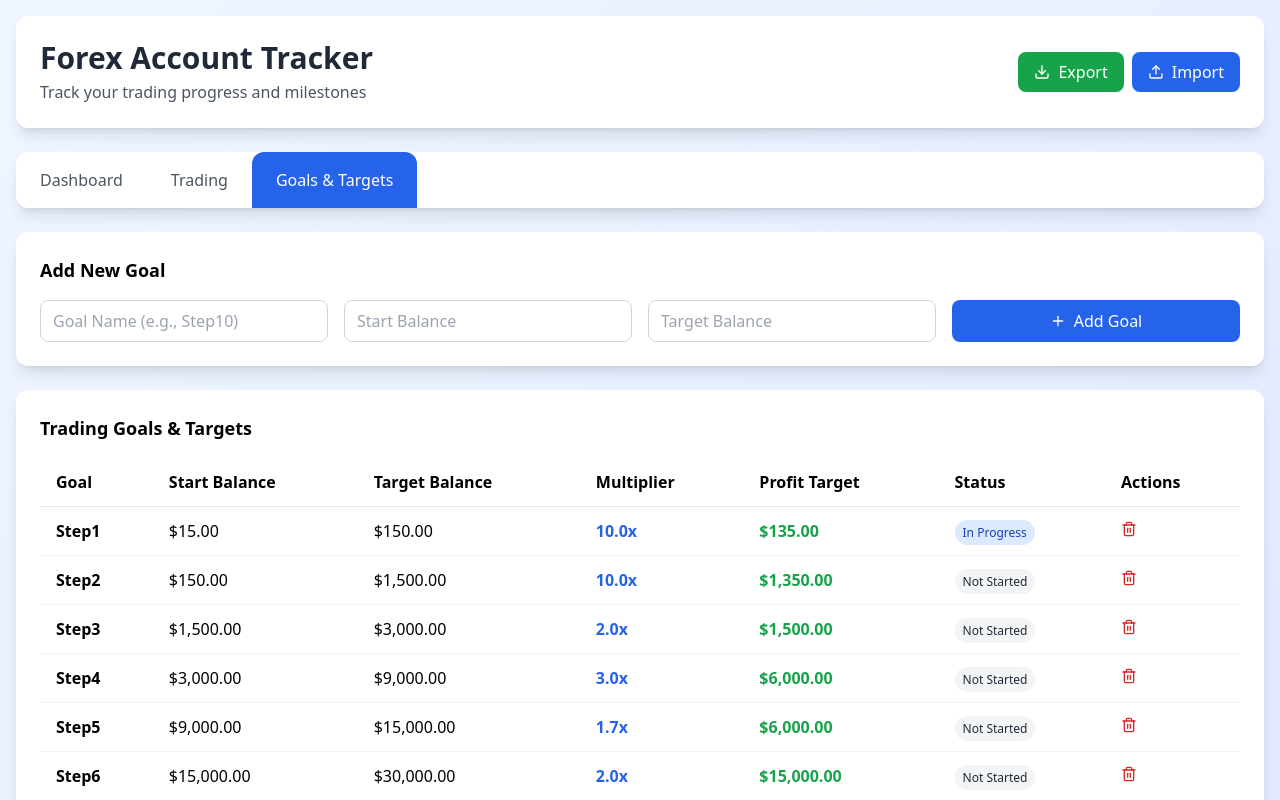
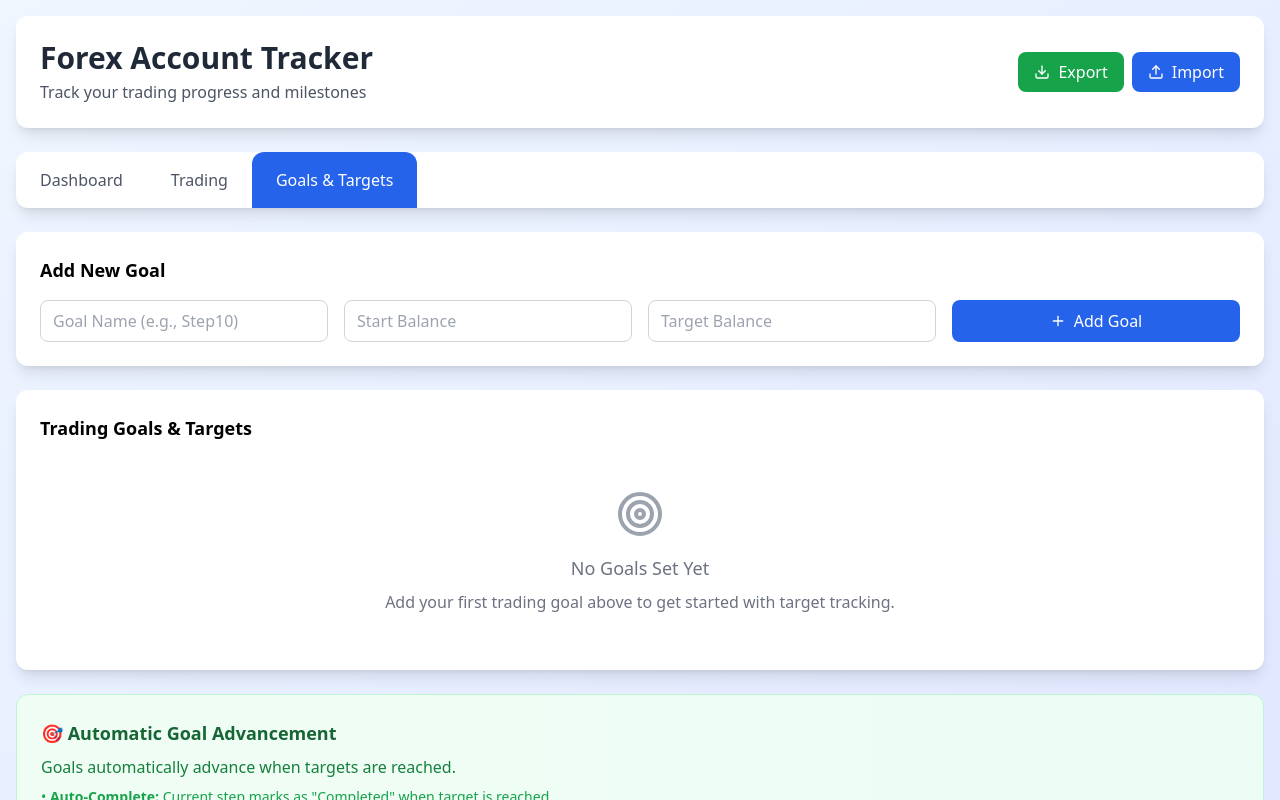
Before and after one commit to shahinabdi/forex-account-tracker, a React (Vite) app: page / in a window 1280 px wide. Both pictures are taken after a click on the button "Goals & Targets". Shown: the top 800 px of the page. Built offline with nearby package versions, Linux system fonts and the light colour scheme.

Commit message:
Refactor initial state and settings handling; update goal tracking logic

```diff
--- a/src/App.tsx
+++ b/src/App.tsx
@@ -7,23 +7,13 @@ export default function ForexTracker() {
   // Clean initial state - no pre-populated data
   const [summary, setSummary] = useState({
     latestBalance: 0,
-    targetStatus: 'Step1',
-    currentTarget: 150,
-    startForTarget: 15,
+    targetStatus: 'No Goals Set',
+    currentTarget: 0,
+    startForTarget: 0,
     progressToTarget: 0
   });
 
-  const [settings, setSettings] = useState([
-    { level: 'Step1', startBalance: 15, targetBalance: 150, status: 'In Progress', progress: '' },
-    { level: 'Step2', startBalance: 150, targetBalance: 1500, status: 'Not Started', progress: '' },
-    { level: 'Step3', startBalance: 1500, targetBalance: 3000, status: 'Not Started', progress: '' },
-    { level: 'Step4', startBalance: 3000, targetBalance: 9000, status: 'Not Started', progress: '' },
-    { level: 'Step5', startBalance: 9000, targetBalance: 15000, status: 'Not Started', progress: '' },
-    { level: 'Step6', startBalance: 15000, targetBalance: 30000, status: 'Not Started', progress: '' },
-    { level: 'Step7', startBalance: 30000, targetBalance: 50000, status: 'Not Started', progress: '' },
-    { level: 'Step8', startBalance: 50000, targetBalance: 150000, status: 'Not Started', progress: '' },
-    { level: 'Step9', startBalance: 150000, targetBalance: 255000, status: 'Not Started', progress: '' }
-  ]);
+  const [settings, setSettings] = useState([]);
 
   // Start with empty trading data
   const [tradingData, setTradingData] = useState([]);
@@ -75,7 +65,7 @@ export default function ForexTracker() {
 
   // Calculate derived values and auto-advance steps
   useEffect(() => {
-    if (tradingData.length > 0) {
+    if (tradingData.length > 0 && settings.length > 0) {
       const latest = tradingData[tradingData.length - 1];
       let currentStep = settings.find(s => s.status === 'In Progress');
 
@@ -110,26 +100,37 @@ export default function ForexTracker() {
         }));
       }
     } else {
-      // Reset to initial state when no data - including resetting all steps
+      // Reset to initial state when no data or no goals
+      if (settings.length > 0) {
         const resetSettings = settings.map((setting, index) => ({
           ...setting,
           status: index === 0 ? 'In Progress' : 'Not Started'
         }));
         setSettings(resetSettings);
 
+        const firstGoal = resetSettings[0];
         setSummary({
-        latestBalance: 0,
-        targetStatus: 'Step1',
-        currentTarget: 150,
-        startForTarget: 15,
+          latestBalance: tradingData.length > 0 ? tradingData[tradingData.length - 1].balance : 0,
+          targetStatus: firstGoal.level,
+          currentTarget: firstGoal.targetBalance,
+          startForTarget: firstGoal.startBalance,
+          progressToTarget: 0
+        });
+      } else {
+        setSummary({
+          latestBalance: tradingData.length > 0 ? tradingData[tradingData.length - 1].balance : 0,
+          targetStatus: 'No Goals Set',
+          currentTarget: 0,
+          startForTarget: 0,
           progressToTarget: 0
         });
       }
-  }, [tradingData]);
+    }
+  }, [tradingData, settings]);
 
   // Recalculate amount to target for all entries whenever data or settings change
   useEffect(() => {
-    if (tradingData.length > 0) {
+    if (tradingData.length > 0 && settings.length > 0) {
       const currentStep = settings.find(s => s.status === 'In Progress');
       if (currentStep) {
         const updatedTradingData = tradingData.map(trade => ({
@@ -744,6 +745,13 @@ export default function ForexTracker() {
             {/* Goals Configuration */}
             <div className="bg-white rounded-xl shadow-lg p-6">
               <h3 className="text-lg font-semibold mb-4">Trading Goals & Targets</h3>
+              {settings.length === 0 ? (
+                <div className="text-center py-8 text-gray-500">
+                  <Target size={48} className="mx-auto mb-4 text-gray-400" />
+                  <p className="text-lg font-medium mb-2">No Goals Set Yet</p>
+                  <p>Add your first trading goal above to get started with target tracking.</p>
+                </div>
+              ) : (
                 <div className="overflow-x-auto">
                   <table className="w-full">
                     <thead>
@@ -793,6 +801,7 @@ export default function ForexTracker() {
                     </tbody>
                   </table>
                 </div>
+              )}
             </div>
 
             {/* Goal Advancement Info */}
```
Lines whose indentation alone changed are shown as unchanged.
